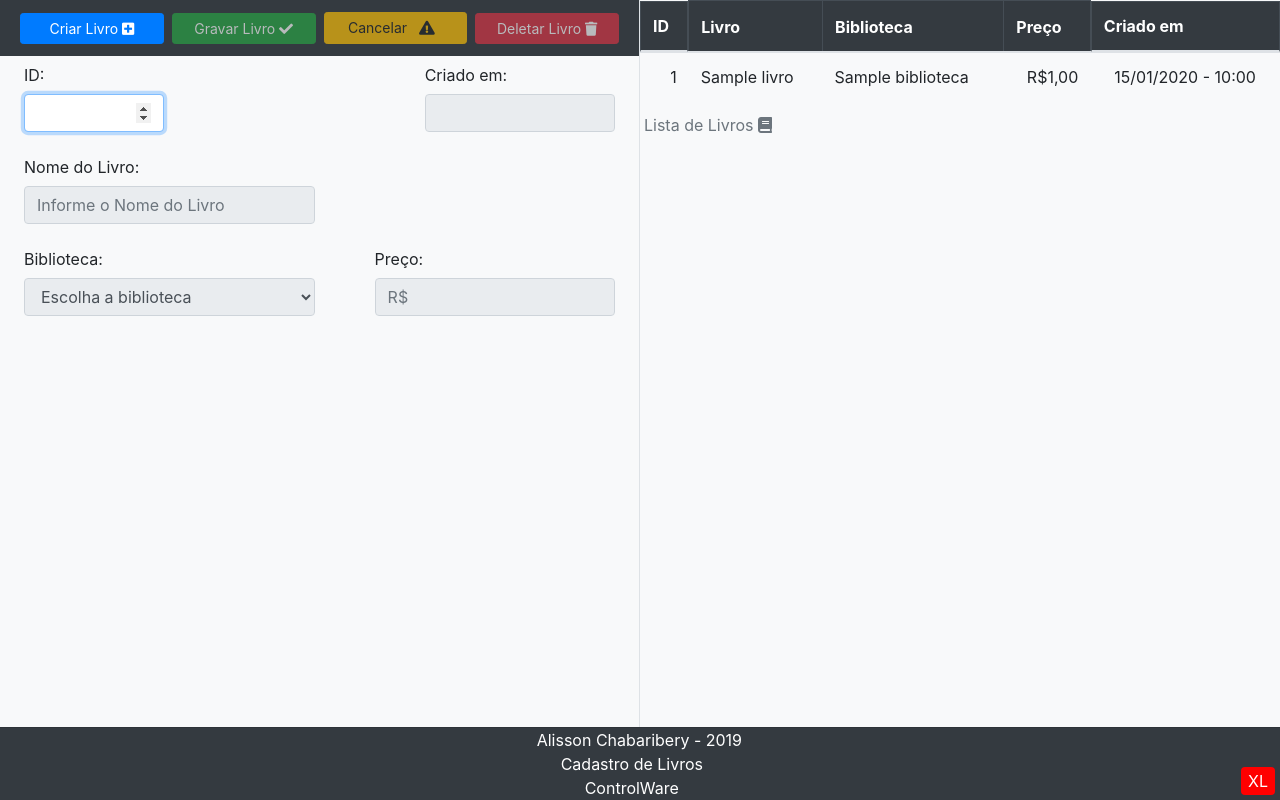
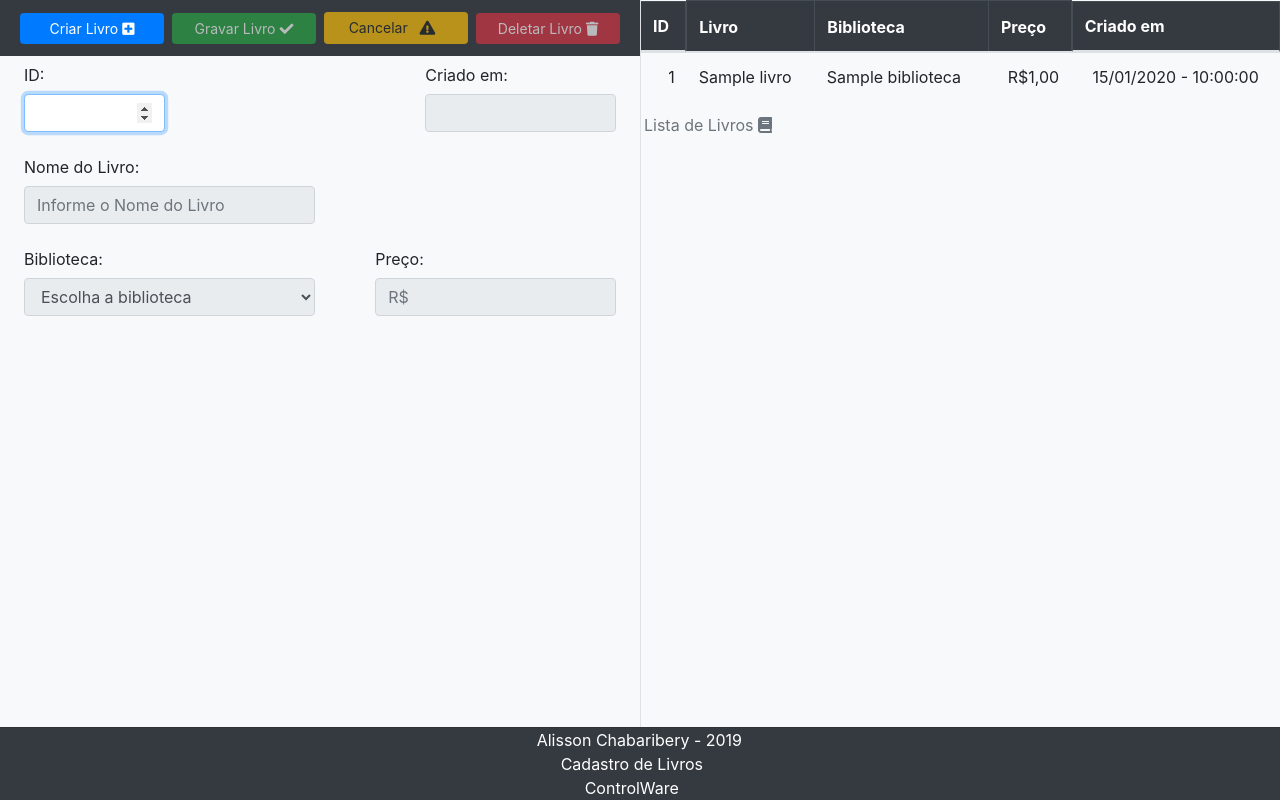
Before and after one commit to Chabarys/exercicios, a PHP site: page /livro in a window 1280 px wide. Run offline with PHP 8.4, Linux system fonts and the light colour scheme; tables that the repository leaves empty hold one stand-in row (values such as "Sample post"); style sheets or scripts are compiled from the project's sources; some libraries are stand-ins or nearby versions.

Commit message:
melhorias

```diff
--- a/projeto_crud_bootstrap/js/livro.js
+++ b/projeto_crud_bootstrap/js/livro.js
@@ -5,13 +5,17 @@ $(document).ready(function() {
 			carregar($(this).val());
         }
 	});
+/*
+	$("#div-grade > div").unbind("scroll").bind("scroll", function(){
+		$(this).find("thead").css("transform", `translateY(${$(this).scrollTop()}px)`);
+	});*/
 
 	grade();
 
 	$("#idLivro").focus();
 
 	$(window).unbind('resize').bind('resize', () => {
-		$('#div-cadastro').height(window.innerHeight - parseInt($("body").css("padding-bottom")));
+		//$('#div-cadastro').height(window.innerHeight - parseInt($("body").css("padding-bottom")));
 
 		let largura_sm = 767;
 		if(window.innerWidth <= largura_sm){
@@ -23,6 +27,12 @@ $(document).ready(function() {
 		}
 	}).trigger('resize');
 
+	$("#precoLivro").maskMoney({
+		prefix: 'R$ ',
+		allowNegative: true,
+		thousands: '.',
+		decimal: ','
+	 });
 });
 
 $.ajaxSetup({
@@ -113,7 +123,7 @@ function grade() {
                     $("#grade tbody").html("");
                     for (const livro of result.data) {
                         const dataCriacao = livro.datacriacao.split("-").reverse().join("/");
-                        const horaCriacao = livro.horacriacao.substr(0, 5);
+                        const horaCriacao = livro.horacriacao.substr(0, 8);
                         const precoLivro = parseFloat(livro.preco).toLocaleString('pt-Br', { minimumFractionDigits: 2 });
                         const tds = [
                             `<td class="d-none d-lg-block" style='text-align: right'>${livro.idlivro}</td>`,
@@ -185,14 +195,7 @@ function mostrarModalDeletar(){
 function fecharModalDeletar(){
 	$("#mensagemDeletar").modal("hide");
 }
-$(function(){
-	$("#precoLivro").maskMoney({
-	   prefix: 'R$ ',
-	   allowNegative: true,
-	   thousands: '.',
-	   decimal: ','
-	});
- });
+
 var _status = null;
 function status(status){
 	if (status === undefined) {
--- a/projeto_crud_bootstrap/style/css/com/card-footer.css
+++ b/projeto_crud_bootstrap/style/css/com/card-footer.css
@@ -2,6 +2,7 @@
   bottom: 0;
   position: absolute;
   width: 100%;
+  z-index: 100;
 }
 
 /*# sourceMappingURL=card-footer.css.map */
--- a/projeto_crud_bootstrap/style/css/view/livro.css
+++ b/projeto_crud_bootstrap/style/css/view/livro.css
@@ -1,13 +1,13 @@
-/*
-#grade {
-	tr > * {
-		&:nth-child(1) { width: 15%; }
-		&:nth-child(2) { width: 35%; }
-		&:nth-child(3) { width: 20%; }
-		&:nth-child(4) { width: 15%; }
-		&:nth-child(5) { width: 15%; }
-	}
+@media (min-width: 768px) {
+  body::after {
+    content: "";
+    background-color: #dee2e6;
+    bottom: 0;
+    left: 50%;
+    position: fixed;
+    top: 0;
+    width: 1px;
+  }
 }
-*/
 
 /*# sourceMappingURL=livro.css.map */
--- a/projeto_crud_bootstrap/style/scss/com/card-footer.scss
+++ b/projeto_crud_bootstrap/style/scss/com/card-footer.scss
@@ -2,4 +2,5 @@
 	bottom: 0;
 	position: absolute;
 	width: 100%;
+	z-index: 100;
 }
--- a/projeto_crud_bootstrap/style/scss/view/livro.scss
+++ b/projeto_crud_bootstrap/style/scss/view/livro.scss
@@ -1,11 +1,13 @@
-/*
-#grade {
-	tr > * {
-		&:nth-child(1) { width: 15%; }
-		&:nth-child(2) { width: 35%; }
-		&:nth-child(3) { width: 20%; }
-		&:nth-child(4) { width: 15%; }
-		&:nth-child(5) { width: 15%; }
+@import "../def/variables.scss";
+
+@media (min-width: 768px) {
+	body::after {
+		content: "";
+		background-color: $border-color;
+		bottom: 0;
+		left: 50%;
+		position: fixed;
+		top: 0;
+		width: 1px;
 	}
 }
-*/
--- a/projeto_crud_bootstrap/view/livro.php
+++ b/projeto_crud_bootstrap/view/livro.php
@@ -32,7 +32,7 @@ $connection = connection();
 		</div>
 		<div class="row no-gutters">
 			<!-- CADASTRO -->
-			<div id="div-cadastro" class="col-12 col-md-6 border-right">
+			<div id="div-cadastro" class="col-12 col-md-6">
 				<div class="navbar bg-dark">
 					<div class="col-6 col-sm-3 col-md-6 col-lg-3 p-1">
 						<button id="btnCriarNovo" type="button" class="btn btn-primary btn-sm btn-block" onclick="inserirNovo()">
@@ -71,7 +71,7 @@ $connection = connection();
 					<div class="w-100"></div>
 					<div class="form-group col-lg-6 col-sm-12">
 						<label for="nomeLivro" class="col-form-label">Nome do Livro:</label>
-						<input id="nomeLivro" type="text" class="form-control" placeholder="Informe o Nome do Livro">
+						<input id="nomeLivro" type="text" class="form-control" placeholder="Informe o Nome do Livro" autocomplete="off">
 					</div>
 					<div class="w-100"></div>
 					<div class="form-group col-md-6">
@@ -89,7 +89,7 @@ $connection = connection();
 					</div>
 					<div class="form-group col-md-5 offset-md-1">
 						<label for="precoLivro" class="col-form-label">Preço:</label>
-						<input id="precoLivro" type="text" class="form-control" placeholder="R$" min="1" max="10">
+						<input id="precoLivro" type="text" class="form-control" placeholder="R$" inputmode="numeric" autocomplete="off">
 					</div>
 				</div>
 			</div>
```
Also changed, not shown: 2 other files.
